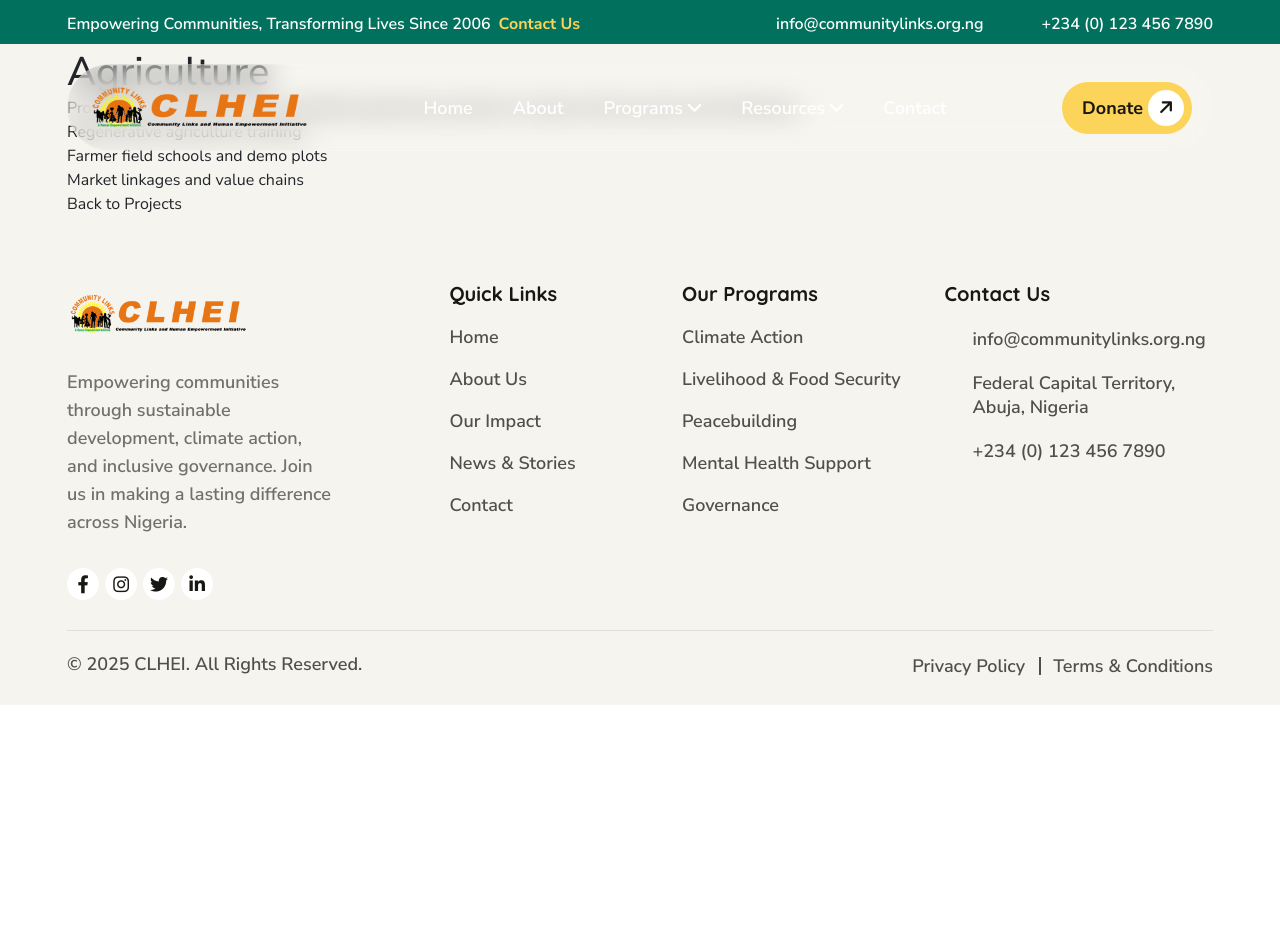
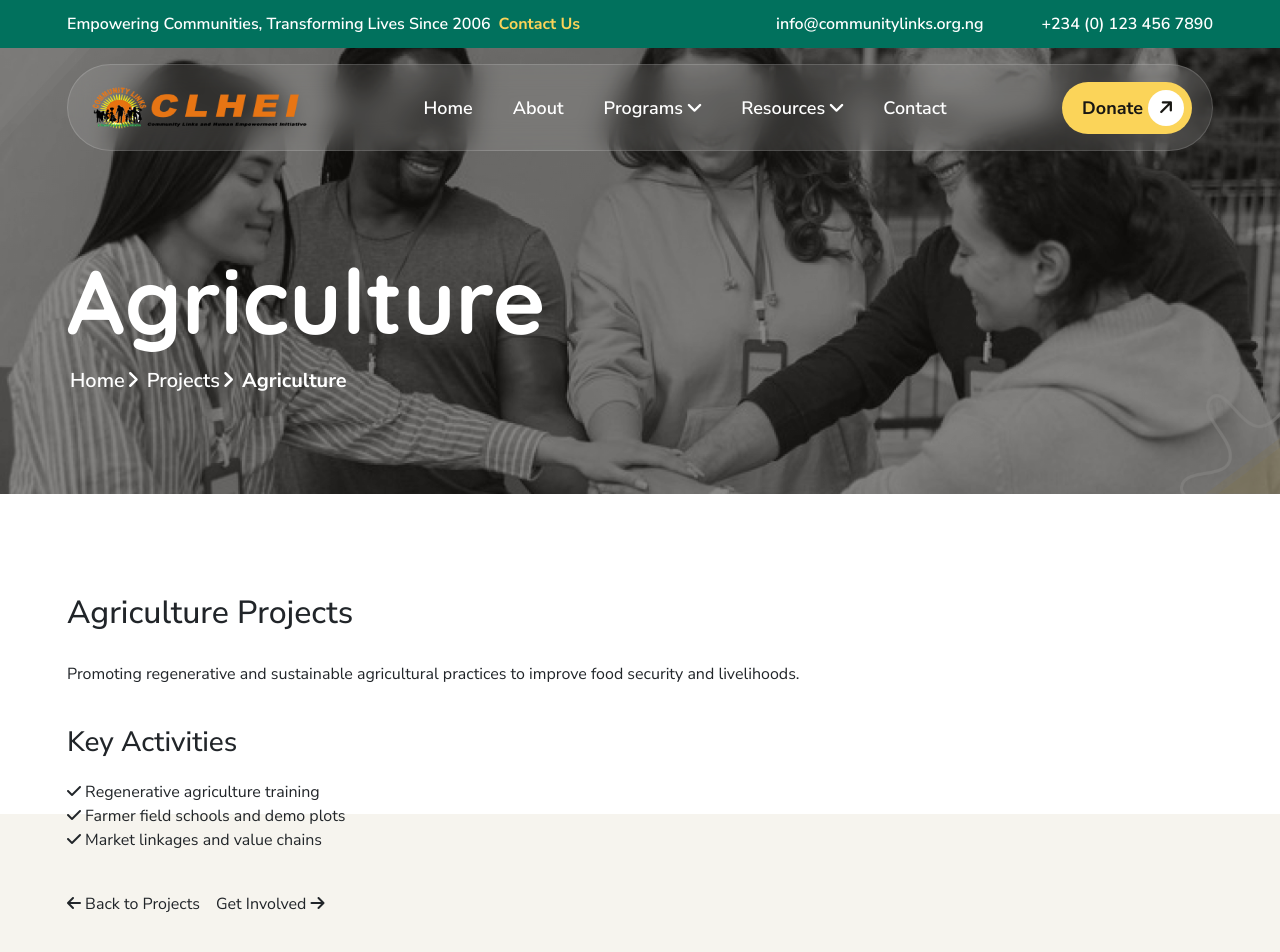
Before and after one commit to missionctrlbiz/chlei, a Next.js app: page /projects/agriculture in a window 1280 px wide. Shown: the top 952 px of the page. Before the commit the page ends 800 px from the top, so only its background shows below. Built offline with nearby package versions, Linux system fonts and the light colour scheme; some icons are missing.

Commit message:
feat: standardize Projects pages with breadcrumbs
- Update Projects index page with breadcrumb and styled layout
- Standardize Agriculture project page

```diff
--- a/src/app/projects/agriculture/page.tsx
+++ b/src/app/projects/agriculture/page.tsx
@@ -1,19 +1,53 @@
 import type { Metadata } from 'next'
 import Link from 'next/link'
+import Breadcrumb from '@/components/layout/Breadcrumb'
 
-export const metadata: Metadata = { title: 'Agriculture - CLHEI' }
+export const metadata: Metadata = {
+    title: 'Agriculture - CHLEI',
+    description: 'Promoting regenerative and sustainable agricultural practices to improve food security and livelihoods.'
+}
 
 export default function Agriculture() {
     return (
-        <main className="container py-8">
-            <h1>Agriculture</h1>
-            <p>Promoting regenerative and sustainable agricultural practices to improve food security and livelihoods.</p>
-            <ul>
-                <li>Regenerative agriculture training</li>
-                <li>Farmer field schools and demo plots</li>
-                <li>Market linkages and value chains</li>
-            </ul>
-            <div className="mt-6"><Link href="/projects" className="header-btn1">Back to Projects</Link></div>
-        </main>
+        <>
+            <Breadcrumb
+                title="Agriculture"
+                backgroundImage="/img/breadcrumb/vl-service-bradcrumb.png"
+                items={[
+                    { label: 'Home', href: '/' },
+                    { label: 'Projects', href: '/projects' },
+                    { label: 'Agriculture', active: true }
+                ]}
+            />
+
+            <section className="vl-service-details-area sp2">
+                <div className="container">
+                    <div className="row">
+                        <div className="col-lg-12">
+                            <div className="vl-service-details-content">
+                                <h2 className="title mb-30">Agriculture Projects</h2>
+                                <p className="mb-40">Promoting regenerative and sustainable agricultural practices to improve food security and livelihoods.</p>
+
+                                <h3 className="subtitle mb-20">Key Activities</h3>
+                                <ul className="vl-list mb-40">
+                                    <li><i className="fa-solid fa-check"></i> Regenerative agriculture training</li>
+                                    <li><i className="fa-solid fa-check"></i> Farmer field schools and demo plots</li>
+                                    <li><i className="fa-solid fa-check"></i> Market linkages and value chains</li>
+                                </ul>
+
+                                <div className="vl-btn-area">
+                                    <Link href="/projects" className="header-btn1">
+                                        <i className="fa-solid fa-arrow-left"></i> Back to Projects
+                                    </Link>
+                                    <Link href="/contact" className="header-btn1 ms-3">
+                                        Get Involved <i className="fa-solid fa-arrow-right"></i>
+                                    </Link>
+                                </div>
+                            </div>
+                        </div>
+                    </div>
+                </div>
+            </section>
+        </>
     )
 }
--- a/src/components/layout/Breadcrumb.tsx
+++ b/src/components/layout/Breadcrumb.tsx
@@ -1,4 +1,4 @@
-import Link from 'next/image'
+import Link from 'next/link'
 import Image from 'next/image'
 
 interface BreadcrumbProps {
```
Also changed, not shown: src/app/projects/page.tsx (+39 -12 lines).
